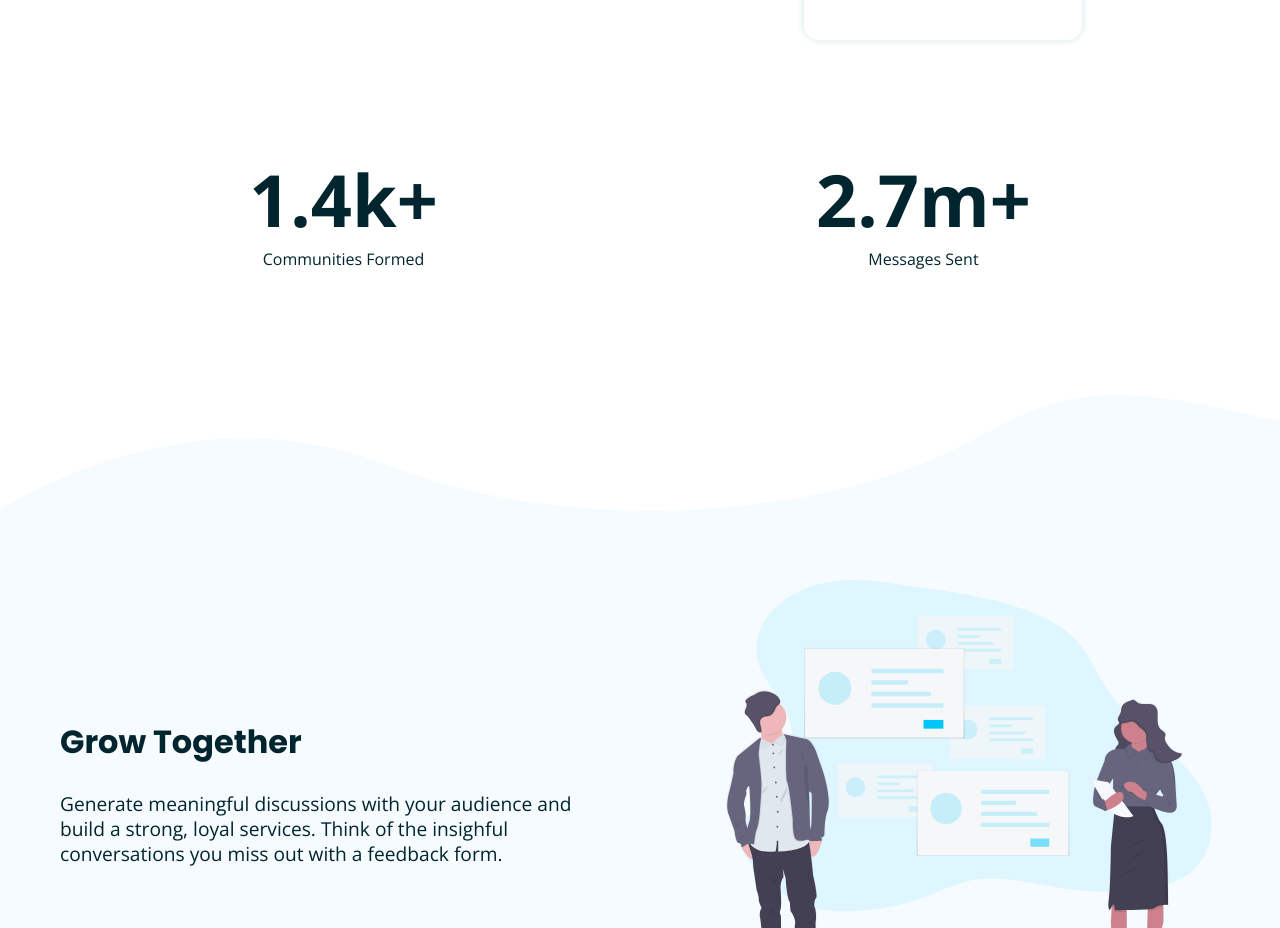
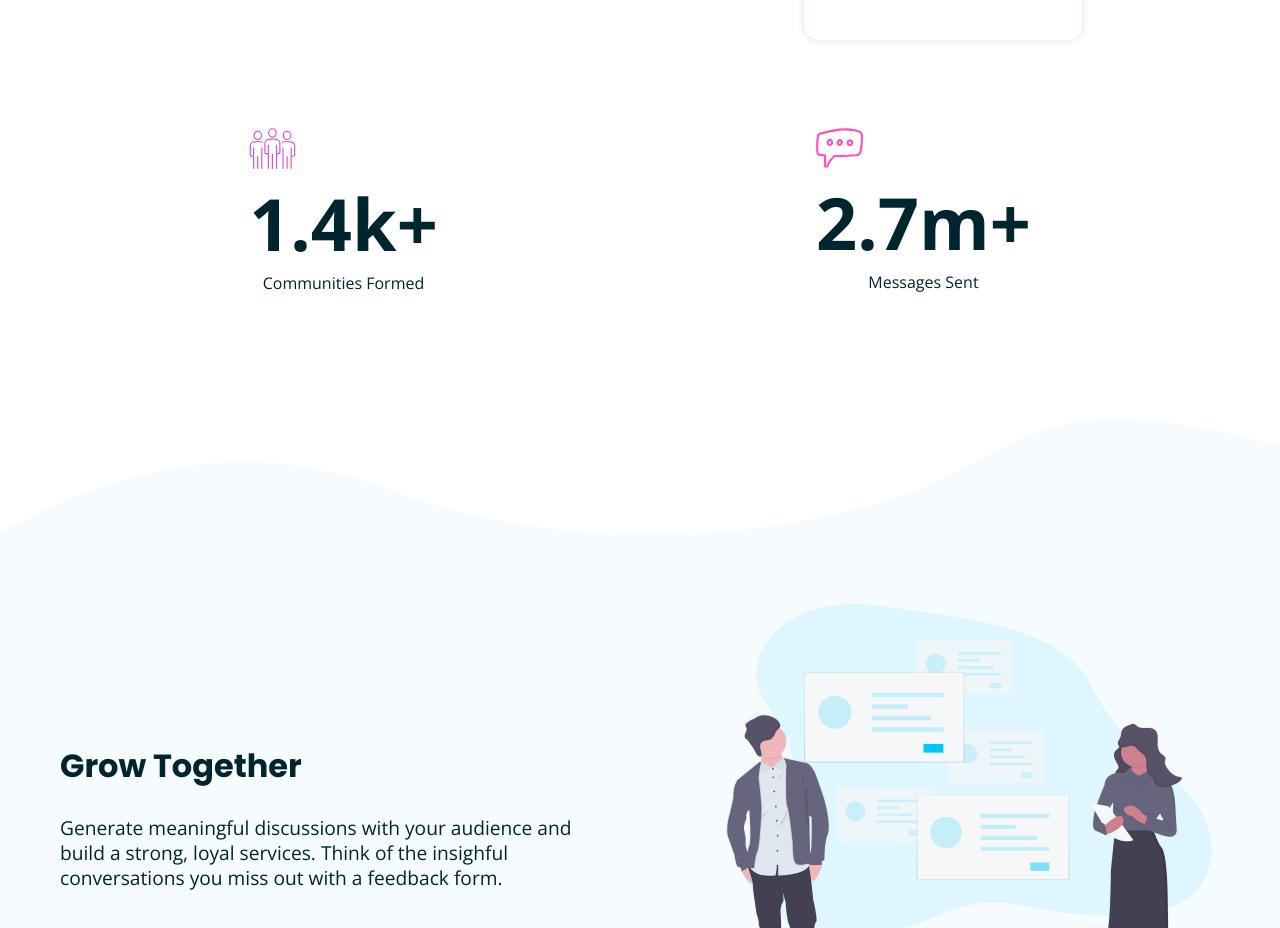
Before and after one commit to YaroslayB/LandingpageFEM, a plain HTML site: page index.html in a window 1280 px wide. Shown: the part 1100-2028 px from the top of the page. Drawn offline with nearby package versions, Linux system fonts and the light colour scheme; the site is published under a folder, as on GitHub Pages, so addresses that start at the root find nothing.

Commit message:
arreglo de las imagenes en la seccion numbers

```diff
--- a/index.html
+++ b/index.html
@@ -47,14 +47,14 @@
         <div class="contenedor">
             <div class="numbers-dates">
                 <figure class="numers-dates_icon">
-                    <img src="/images/icon-communities.svg" alt="">
+                    <img src="images/icon-communities.svg" alt="">
                 </figure>
                 <h2 class="numbers-dates_title">1.4k+</h2>
                 <h4 class="numbers-dates_subtitle">Communities Formed</h4>
             </div>
             <div class="numbers-dates">
                 <figure class="numers-dates_icon">
-                    <img src="/images/icon-messages.svg" alt="">
+                    <img src="images/icon-messages.svg" alt="">
                 </figure>
                 <h2 class="numbers-dates_title">2.7m+</h2>
                 <h4 class="numbers-dates_subtitle">Messages Sent</h4>
```
